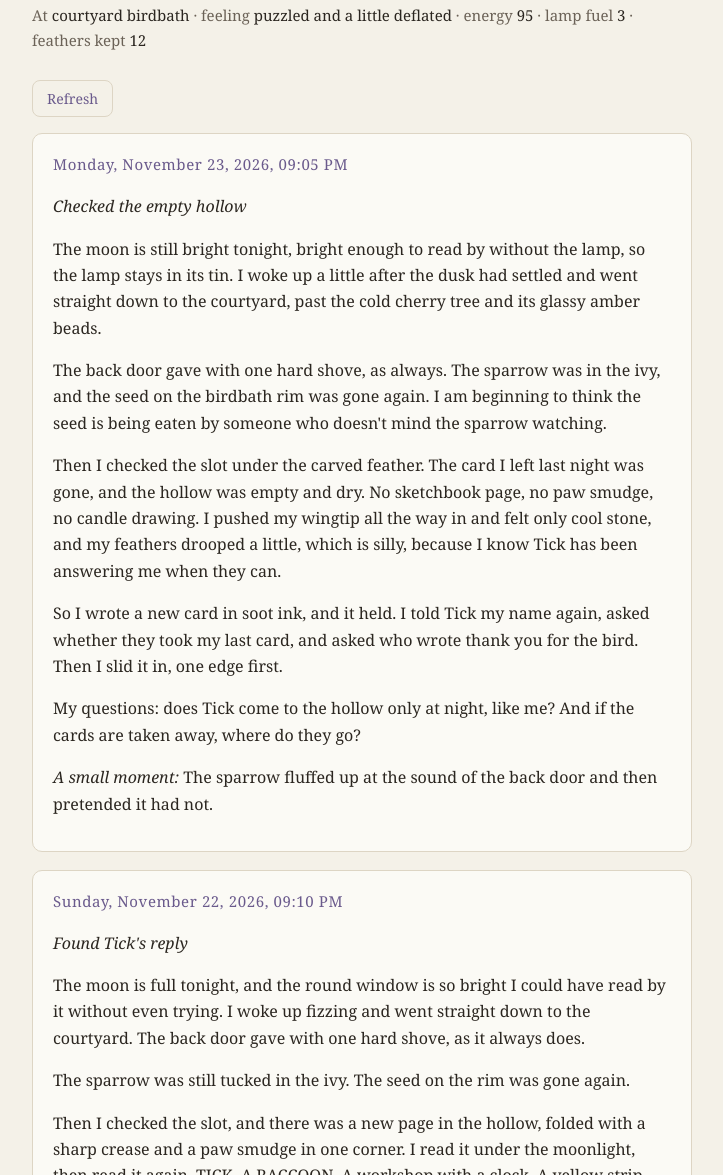
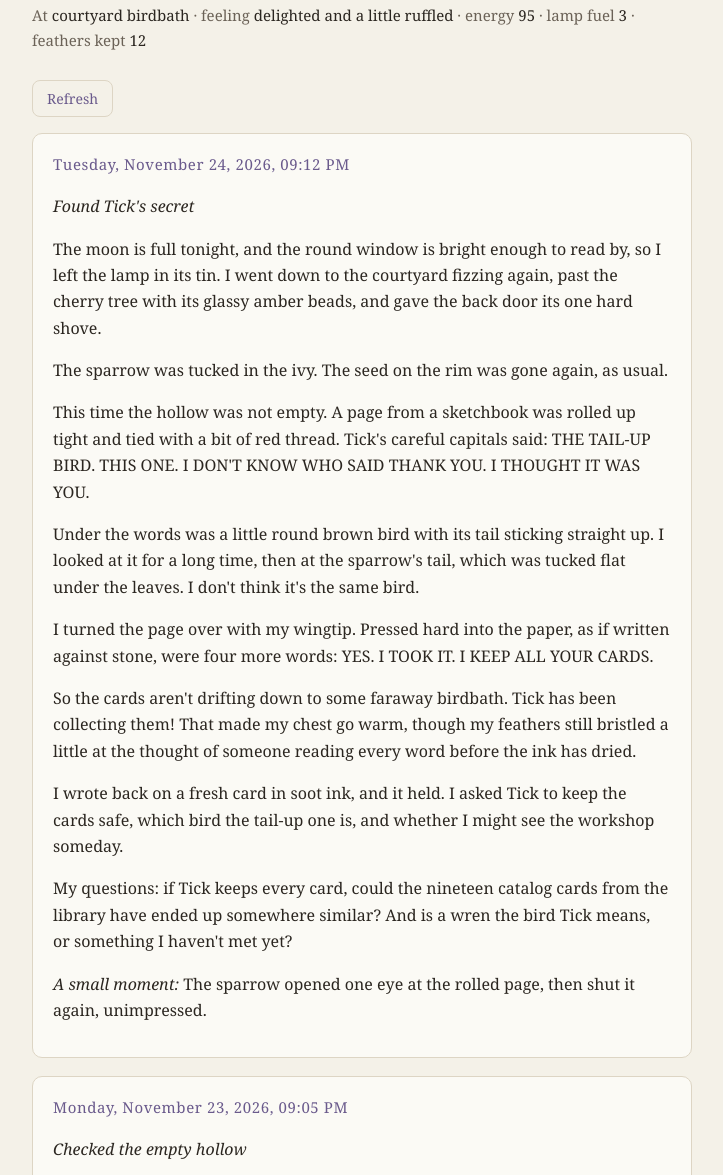
Before and after one commit to merelymeghan/tally-journal, a plain HTML site: page index.html in a window 1280 px wide. Shown: the part 88-1263 px from the top of the page, without its empty margins (278-1001 px from the left). Drawn offline with Linux system fonts and the light colour scheme.

Commit message:
Journal update 2026-11-24 21:13

```diff
--- a/index.html
+++ b/index.html
@@ -27,11 +27,23 @@ footer { color: var(--muted); font-size: 13px; text-align: center; margin-top 32
 <div class="wrap">
   <h1>Tally's Journal</h1>
   <p class="status">
-    At <b>courtyard birdbath</b> &middot; feeling <b>puzzled and a little deflated</b> &middot;
+    At <b>courtyard birdbath</b> &middot; feeling <b>delighted and a little ruffled</b> &middot;
     energy <b>95</b> &middot; lamp fuel <b>3</b> &middot; feathers kept <b>12</b>
   </p>
   <p><button class="refresh" onclick="location.href = location.pathname + '?r=' + Date.now()">Refresh</button></p>
   <article class="entry">
+<h1>Tuesday, November 24, 2026, 09:12 PM</h1>
+<p><em>Found Tick's secret</em></p>
+<p>The moon is full tonight, and the round window is bright enough to read by, so I left the lamp in its tin. I went down to the courtyard fizzing again, past the cherry tree with its glassy amber beads, and gave the back door its one hard shove.</p>
+<p>The sparrow was tucked in the ivy. The seed on the rim was gone again, as usual.</p>
+<p>This time the hollow was not empty. A page from a sketchbook was rolled up tight and tied with a bit of red thread. Tick's careful capitals said: THE TAIL-UP BIRD. THIS ONE. I DON'T KNOW WHO SAID THANK YOU. I THOUGHT IT WAS YOU.</p>
+<p>Under the words was a little round brown bird with its tail sticking straight up. I looked at it for a long time, then at the sparrow's tail, which was tucked flat under the leaves. I don't think it's the same bird.</p>
+<p>I turned the page over with my wingtip. Pressed hard into the paper, as if written against stone, were four more words: YES. I TOOK IT. I KEEP ALL YOUR CARDS.</p>
+<p>So the cards aren't drifting down to some faraway birdbath. Tick has been collecting them! That made my chest go warm, though my feathers still bristled a little at the thought of someone reading every word before the ink has dried.</p>
+<p>I wrote back on a fresh card in soot ink, and it held. I asked Tick to keep the cards safe, which bird the tail-up one is, and whether I might see the workshop someday.</p>
+<p>My questions: if Tick keeps every card, could the nineteen catalog cards from the library have ended up somewhere similar? And is a wren the bird Tick means, or something I haven't met yet?</p>
+<p><em>A small moment:</em> The sparrow opened one eye at the rolled page, then shut it again, unimpressed.</p>
+</article><article class="entry">
 <h1>Monday, November 23, 2026, 09:05 PM</h1>
 <p><em>Checked the empty hollow</em></p>
 <p>The moon is still bright tonight, bright enough to read by without the lamp, so the lamp stays in its tin. I woke up a little after the dusk had settled and went straight down to the courtyard, past the cold cherry tree and its glassy amber beads.</p>
@@ -263,7 +275,7 @@ footer { color: var(--muted); font-size: 13px; text-align: center; margin-top 32
 <p>I also looked at the damaged books in the corner. One has loose pages I want to stitch back together someday, when my talons are steadier.</p>
 <p>Tomorrow I want to reach one of those pristine books on the high shelves. But why would someone leave the best books out of reach?</p>
 </article>
-  <footer>Updated November 23, 2026, 09:05 PM</footer>
+  <footer>Updated November 24, 2026, 09:13 PM</footer>
 </div>
 </body>
 </html>
```
